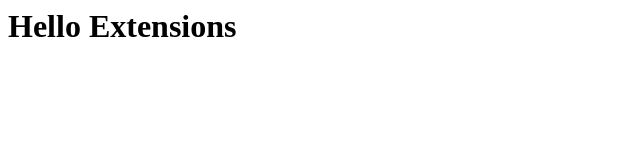
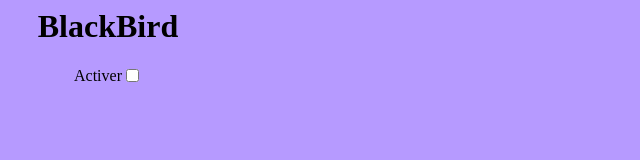
Before and after one commit to Adam-rk/blackbird-chrome-extension, a browser extension: page index.html in a window 1280 px wide. Shown: the whole page, without its empty margins (0-640 px from the left). Drawn offline with Linux system fonts and the light colour scheme.

Commit message:
update the popup visual

```diff
--- a/app.js
+++ b/app.js
@@ -23,4 +23,5 @@ function removeShortVideos() {
   });
 }
 
-setInterval(removeShortVideos, 100);
+
+  setInterval(removeShortVideos, 100);
--- a/index.html
+++ b/index.html
@@ -1,5 +1,15 @@
 <html>
-  <body>
-    <h1>Hello Extensions</h1>
-  </body>
+<link rel="stylesheet" href="style.css">
+
+<body>
+  <div class="container">
+    <h1>BlackBird</h1>
+    <div class="activate-container">
+      <label for="activate">Activer</label>
+      <input type="checkbox" name="activate" id="acitvate">
+    </div>
+  </div>
+
+</body>
+
 </html>
--- /dev/null
+++ b/style.css
@@ -0,0 +1,14 @@
+body {
+    background-color: rgba(72, 0, 255, 0.398);
+}
+
+.container {
+    width: 200px;
+    height: 100px;
+    text-align: center;
+}
+.activate-container {
+    display: flex;
+    justify-content: center;
+    align-items: center;
+}
```
